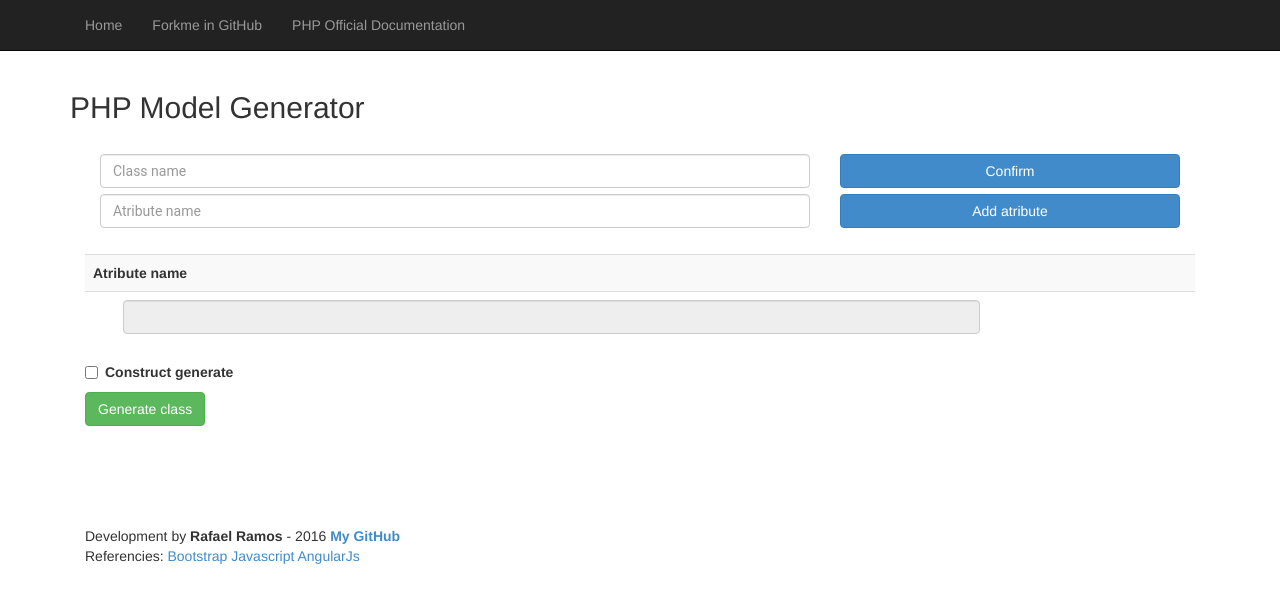
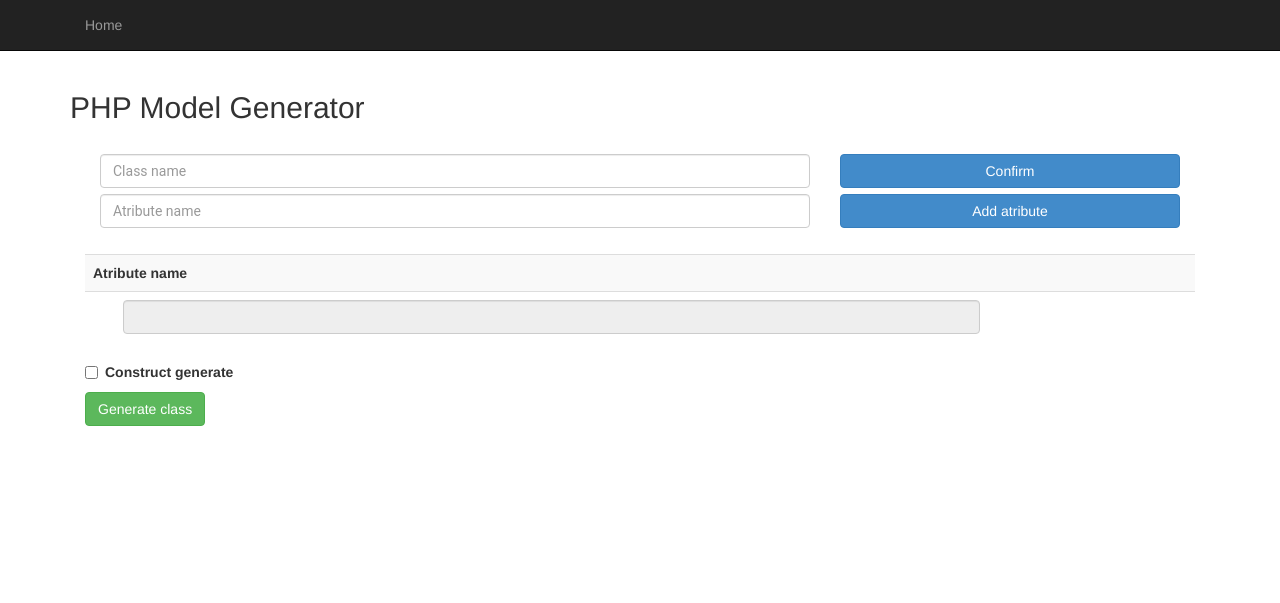
Before and after one commit to rafaelcrz/generate_php_model, a PHP site: page /index.php in a window 1280 px wide. Shown: the top 603 px of the page. Run offline with PHP 8.4, Linux system fonts and the light colour scheme.

Commit message:
add screenhots

```diff
--- a/app/view/showClass.php
+++ b/app/view/showClass.php
@@ -29,8 +29,6 @@ session_start();
   <div class="container">
     <ul class="nav navbar-nav">
     	<li><a href="/generate_model/index.php">Home</a></li>
-    	<li><a href="#">Forkme in GitHub</a></li>
-    	<li><a href="#">PHP Official Documentation</a></li>
     </ul>
   </div>
 </nav>
--- a/index.php
+++ b/index.php
@@ -52,8 +52,6 @@ session_start();
   <div class="container">
     <ul class="nav navbar-nav">
     	<li><a href="index.php">Home</a></li>
-    	<li><a href="#">Forkme in GitHub</a></li>
-    	<li><a href="#">PHP Official Documentation</a></li>
     </ul>
   </div>
 </nav>
@@ -164,15 +162,7 @@ session_start();
 
 </div> <!-- CONTAINER-->
 <br><br><br><br><br>
-	<div class="col-md-12">
-		Development by <strong>Rafael Ramos</strong> - 2016 <a href="#"><strong>My GitHub</strong></a>
 
-		<P>
-		Referencies:
-		<a href="#">Bootstrap</a>
-		<a href="#">Javascript</a>
-		<a href="#">AngularJs</a>
-	</div>
 
 	<!--<script src="http://code.angularjs.org/1.0.1/angular-1.0.1.min.js"></script>-->
 
```
Also changed, not shown: assets/screenhots/class.PNG (added), assets/screenhots/form.PNG (added).
